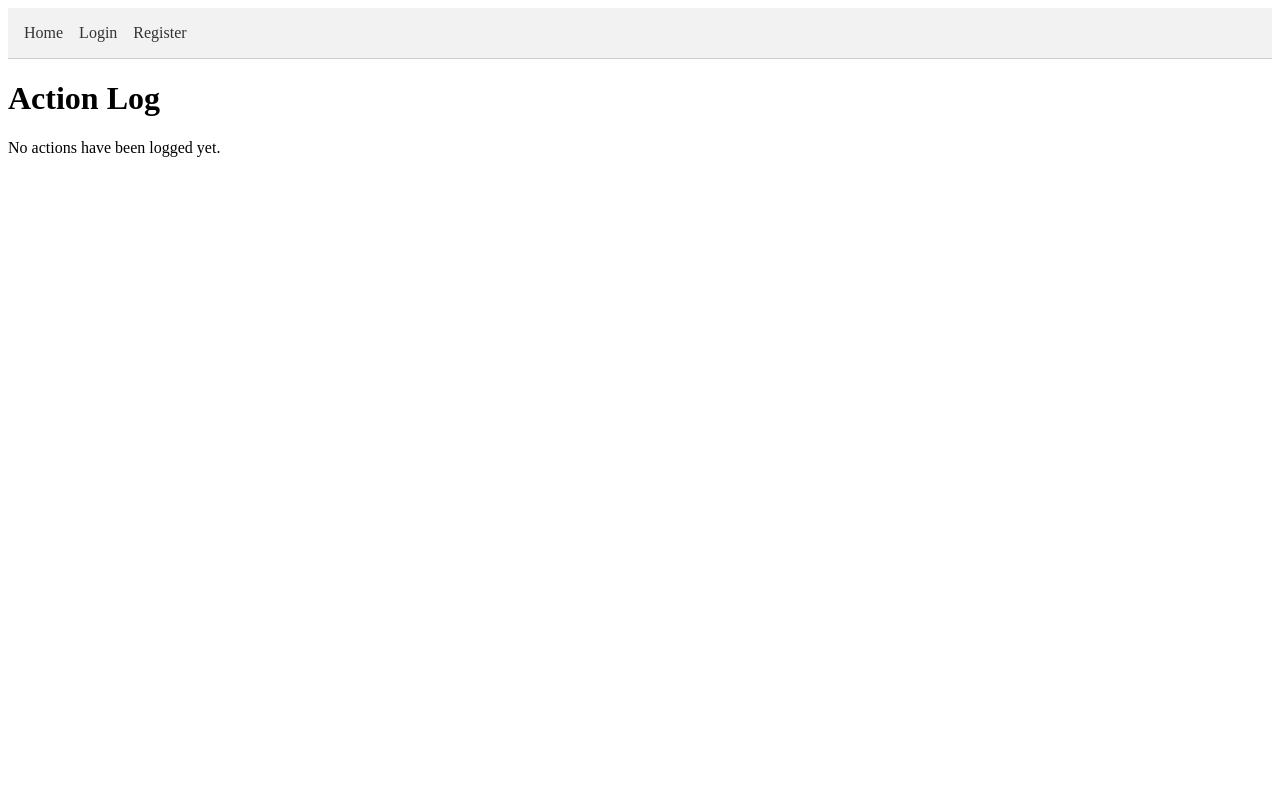
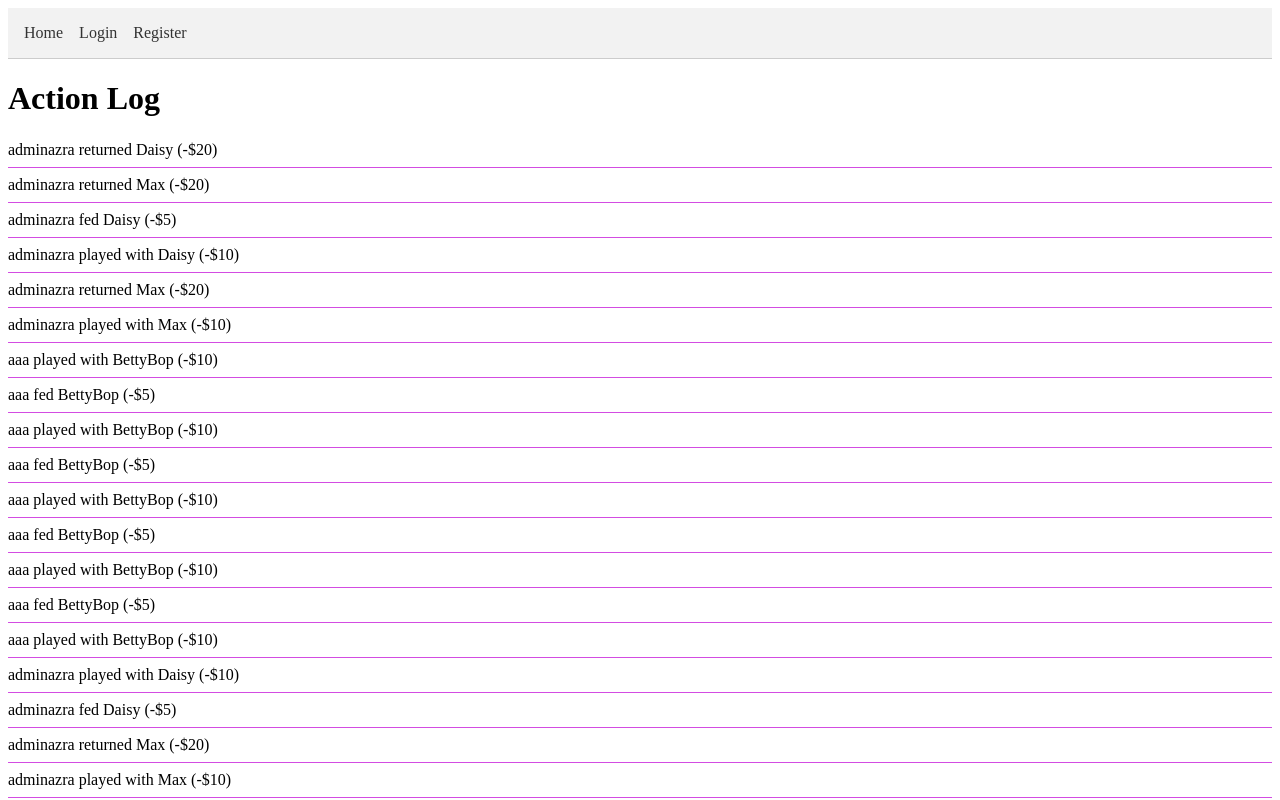
Before and after one commit to azraemeksiz/prog-3-hw, a SvelteKit app: page /logs in a window 1280 px wide. Shown: the top 800 px of the page. Built offline with nearby package versions, Linux system fonts and the light colour scheme.

Commit message:
Now every users logs are shown and data is fetched from log.json

```diff
--- a/src/routes/(frontend)/logs/+page.svelte
+++ b/src/routes/(frontend)/logs/+page.svelte
@@ -4,8 +4,16 @@
 	let error = '';
 
 	onMount(async () => {
-		// TODO get logs
+		try {
+			const res = await fetch('/api/log');
+			if (!res.ok) throw new Error('Failed to fetch logs');
+			const data = await res.json();
+			logs = data.reverse(); //to push newer logs up
+
+		}
+		catch (err) { error = 'Failed to load logs.';}
 	});
+
 </script>
 
 <h1>Action Log</h1>
@@ -15,8 +23,25 @@
 {:else if logs.length === 0}
     <p>No actions have been logged yet.</p>
 {:else}
-    <!--   render logs here with the newest on top-->
+<ul>
+	{#each logs as log}
+		<li>{log}</li>
+	{/each}
+</ul>
+
 {/if}
 
 <style>
+	h1 {
+		font-size: 2rem;
+		margin-bottom: 1rem;
+	}
+	ul {
+		list-style: none;
+		padding: 0;
+	}
+	li {
+		padding: 0.5rem 0;
+		border-bottom: 1px solid #d34ce2;
+	}
 </style>
--- a/static/data/log.json
+++ b/static/data/log.json
@@ -27,5 +27,27 @@
   "adminazra fed Max (-$5)",
   "adminazra fed Daisy (-$5)",
   "adminazra fed Daisy (-$5)",
-  "adminazra played with Daisy (-$10)"
+  "adminazra played with Daisy (-$10)",
+  "aaa played with BettyBop (-$10)",
+  "aaa played with BettyBop (-$10)",
+  "aaa played with Cadillac (-$10)",
+  "adminazra played with Max (-$10)",
+  "adminazra returned Max (-$20)",
+  "adminazra fed Daisy (-$5)",
+  "adminazra played with Daisy (-$10)",
+  "aaa played with BettyBop (-$10)",
+  "aaa fed BettyBop (-$5)",
+  "aaa played with BettyBop (-$10)",
+  "aaa fed BettyBop (-$5)",
+  "aaa played with BettyBop (-$10)",
+  "aaa fed BettyBop (-$5)",
+  "aaa played with BettyBop (-$10)",
+  "aaa fed BettyBop (-$5)",
+  "aaa played with BettyBop (-$10)",
+  "adminazra played with Max (-$10)",
+  "adminazra returned Max (-$20)",
+  "adminazra played with Daisy (-$10)",
+  "adminazra fed Daisy (-$5)",
+  "adminazra returned Max (-$20)",
+  "adminazra returned Daisy (-$20)"
 ]
```
Also changed, not shown: static/data/pets.json (+11 -11 lines), static/data/users.json (+7 -7 lines).
